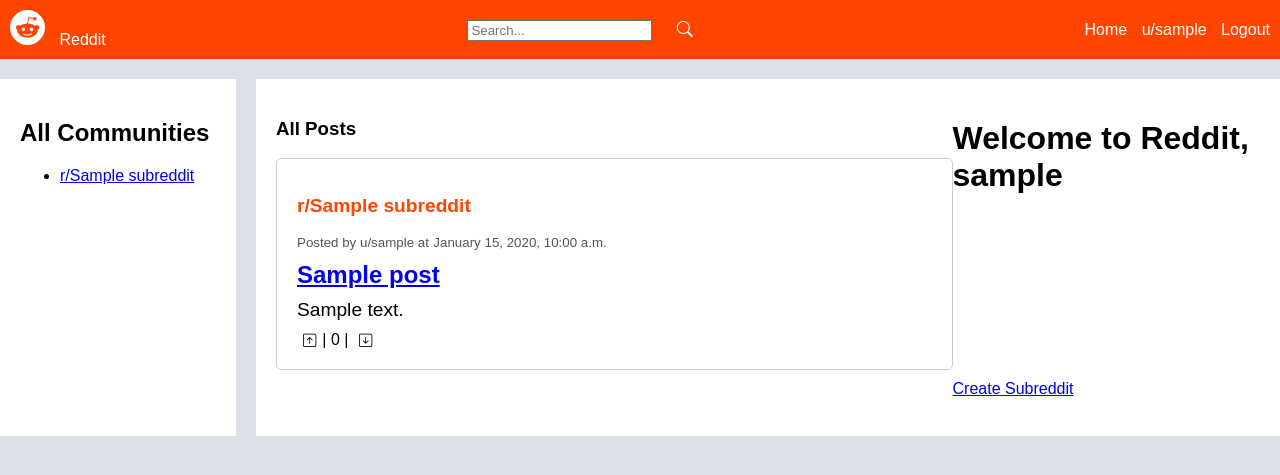
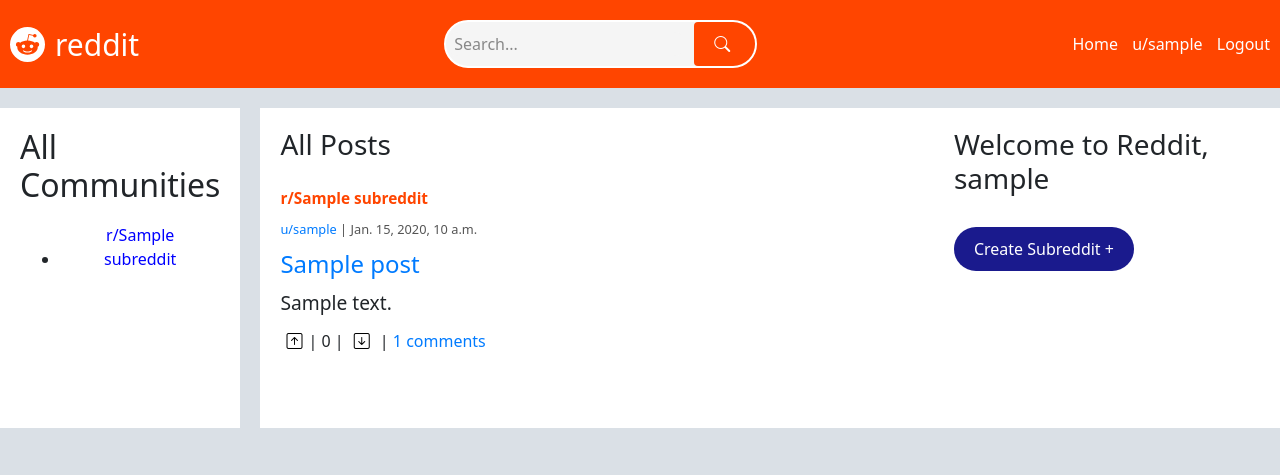
Before and after one commit to aditya23k/Reddit, a Django app: page / in a window 1280 px wide. Shown: the top 475 px of the page. Run offline with Django 3.2, Linux system fonts and the light colour scheme; a user stored in the database is signed in; tables that the repository leaves empty hold one stand-in row (values such as "Sample post"); some libraries are stand-ins or nearby versions.

Commit message:
made modifications to homepage, subreddit page

```diff
--- a/reddit/reddit_users/templates/reddit_users/homepage.html
+++ b/reddit/reddit_users/templates/reddit_users/homepage.html
@@ -5,9 +5,21 @@
   <div class="posts">
     {% for post in posts %}
     <div class="post">
-      <h2 class="subreddit-title">r/{{ post.subreddit.name }}</h2>
-      <small>Posted by u/{{ post.author.username }} at</small>
-      <small>{{ post.created_at|date:"F j, Y, g:i a" }}</small>
+      <small>
+        <h2 class="subreddit-title">
+          <a
+            href="{% url 'subreddits:view_subreddit' post.subreddit.id %}"
+            style="color: #ff4500"
+            >r/{{ post.subreddit.name }}</a
+          >
+        </h2>
+      </small>
+      <small
+        ><a href="{% url 'reddit_users:view_profile' user.username %}"
+          >u/{{ post.author.username }}</a
+        >
+        | {{ post.created_at }}</small
+      >
       <h3 class="post-title">
         <a href="{% url 'posts:view_post' post.id %}">{{ post.title }}</a>
       </h3>
@@ -28,6 +40,10 @@
         >
           <i class="bi bi-arrow-down-square"></i>
         </button>
+        |
+        <a href="{% url 'posts:view_post' post.id %}">
+          {{ post.comments.count }} comments
+        </a>
       </div>
     </div>
     {% endfor %}
@@ -36,13 +52,17 @@
   <p>No posts yet.</p>
   {% endif %}
 </div>
-{% if user.is_authenticated %}
-<h1>Welcome to Reddit, {{user.username}}</h1>
-<br />
-<a href="{% url 'subreddits:create_subreddit' %}">Create Subreddit</a>
-{% else %}
-<h1>Welcome to Reddit</h1>
-{% endif %}
+<div class="main-side-container">
+  {% if user.is_authenticated %}
+  <h3>Welcome to Reddit, {{user.username}}</h3>
+  <br />
+  <a href="{% url 'subreddits:create_subreddit' %}" class="custom-btn"
+    >Create Subreddit +</a
+  >
+  {% else %}
+  <h1>Welcome to Reddit</h1>
+  {% endif %}
+</div>
 <br />
 <script>
   document.querySelectorAll(".vote-btn").forEach((button) => {
--- a/reddit/reddit_users/urls.py
+++ b/reddit/reddit_users/urls.py
@@ -14,4 +14,5 @@ urlpatterns = [
          views.follow_user, name='follow_user'),
     path('profile/<str:username>/unfollow/',
          views.unfollow_user, name='unfollow_user'),
+    path('search/', views.search, name='search')
 ]
--- a/reddit/reddit_users/views.py
+++ b/reddit/reddit_users/views.py
@@ -7,6 +7,10 @@ from .models import RedditUser
 from posts.models import Post
 from comments.models import Comment
 from follow.models import Follow
+from subreddits.models import Subreddit
+from django.http import JsonResponse
+from django.db.models import Q
+
 
 # Create your views here.
 
@@ -133,3 +137,22 @@ def login(request):
 def logout(request):
     auth.logout(request)
     return redirect('reddit_users:index')
+
+
+def search(request):
+    query = request.GET.get('query')
+
+    subreddits = Subreddit.objects.filter(name__icontains=query)
+    users = User.objects.filter(username__icontains=query)
+    posts = Post.objects.filter(
+        Q(title__icontains=query) | Q(content__icontains=query))
+    # print(f"Subreddits: {subreddits}")
+    # print(f"Users: {users}")
+    # print(f"Posts: {posts}")
+    results = {
+        'subreddits': [{'id': subreddit.id, 'name': subreddit.name} for subreddit in subreddits],
+        'users': [{'username': user.username} for user in users],
+        'posts': [{'id': post.id, 'title': post.title, 'author': post.author.username} for post in posts]
+    }
+    print(results)
+    return JsonResponse(results)
--- a/reddit/static/css/base.css
+++ b/reddit/static/css/base.css
@@ -1,3 +1,8 @@
+* {
+  font-family: system-ui, "Segoe UI", Roboto, Helvetica, Arial, sans-serif,
+    "Apple Color Emoji", "Segoe UI Emoji", "Segoe UI Symbol";
+}
+
 body {
   font-family: Arial, sans-serif;
   background-color: #dae0e6;
@@ -12,6 +17,66 @@ nav {
   display: flex;
   justify-content: space-between;
   align-items: center;
+}
+.logo {
+  display: flex;
+  align-items: center;
+}
+.logo a {
+  color: white;
+  text-decoration: none;
+  font-size: 30px;
+}
+/* Base styles for the search bar */
+.search-bar {
+  display: flex;
+  justify-content: center;
+  align-items: center;
+  margin: 0 auto;
+  padding: 10px;
+}
+
+.search-bar form {
+  display: flex;
+  align-items: center;
+  background-color: #f5f5f5;
+  border-radius: 30px;
+  border: 2px solid #fff;
+  overflow: hidden;
+}
+
+.search-bar input[type="text"] {
+  width: 15rem;
+  height: 1.5rem;
+  padding: 10px 20px;
+  border: none;
+  border-radius: 25px 0 0 25px;
+  outline: none;
+  font-size: 16px;
+  background-color: #f5f5f5;
+}
+
+.search-bar input[type="text"]::placeholder {
+  color: #888;
+}
+
+.search-bar button {
+  background-color: #ff4500;
+  border: none;
+  padding: 10px 20px;
+  border-radius: 0 25px 25px 0;
+  cursor: pointer;
+  color: #fff;
+  font-size: 16px;
+  transition: background-color 0.3s;
+}
+
+.search-bar button:hover {
+  background-color: #e03d00;
+}
+
+.search-bar button i {
+  margin-right: 5px;
 }
 
 nav a {
@@ -31,6 +96,22 @@ aside {
   background-color: #fff;
   margin-right: 20px;
 }
+.subreddit-btn {
+  display: inline-block;
+  padding: 10px 20px;
+  font-size: 16px;
+  color: blue;
+  background-color: #fff; /* Dark blue color */
+  text-align: center;
+  text-decoration: none;
+  border: none;
+  border-radius: 30px;
+  transition: background-color 0.3s ease;
+}
+
+.subreddit-btn:hover {
+  background-color: #ff4500; /* Darker blue on hover */
+}
 
 main {
   display: grid;
@@ -47,16 +128,34 @@ main .about-subreddit {
   margin-top: 20px; /* Add some margin for better spacing */
 }
 
+.custom-btn {
+  display: inline-block;
+  padding: 10px 20px;
+  font-size: 16px;
+  color: #fff;
+  background-color: #1a1a8d; /* Dark blue color */
+  text-align: center;
+  text-decoration: none;
+  border: none;
+  border-radius: 30px;
+  transition: background-color 0.3s ease;
+}
+
+.custom-btn:hover {
+  background-color: #000066; /* Darker blue on hover */
+}
+
 .posts {
-  border: 1px solid #ccc;
+  /* border: 1px solid #ccc; */
   background-color: #fff;
-  padding: 10px;
+  padding-top: 10px;
+  padding-bottom: 10px;
   border-radius: 5px;
   margin-bottom: 10px;
 }
 
 .post {
-  padding: 10px;
+  padding: 10px 0 10px 0;
   border-bottom: 1px solid #ccc;
 }
 
--- a/reddit/templates/base.html
+++ b/reddit/templates/base.html
@@ -6,11 +6,16 @@
     <meta charset="UTF-8" />
     <meta name="viewport" content="width=device-width, initial-scale=1.0" />
     <title>{% block title %}Reddit Clone{% endblock %}</title>
-    <link rel="stylesheet" href="{% static 'css/base.css' %}" />
+
     <link
       rel="stylesheet"
       href="https://cdn.jsdelivr.net/npm/bootstrap-icons@1.11.3/font/bootstrap-icons.min.css"
     />
+    <link
+      href="https://stackpath.bootstrapcdn.com/bootstrap/4.5.2/css/bootstrap.min.css"
+      rel="stylesheet"
+    />
+    <link rel="stylesheet" href="{% static 'css/base.css' %}" />
   </head>
   <body>
     <nav>
@@ -30,7 +35,7 @@
             d="M16 8A8 8 0 1 1 0 8a8 8 0 0 1 16 0m-3.828-1.165c-.315 0-.602.124-.812.325-.801-.573-1.9-.945-3.121-.993l.534-2.501 1.738.372a.83.83 0 1 0 .83-.869.83.83 0 0 0-.744.468l-1.938-.41a.2.2 0 0 0-.153.028.2.2 0 0 0-.086.134l-.592 2.788c-1.24.038-2.358.41-3.17.992-.21-.2-.496-.324-.81-.324a1.163 1.163 0 0 0-.478 2.224q-.03.17-.029.353c0 1.795 2.091 3.256 4.669 3.256s4.668-1.451 4.668-3.256c0-.114-.01-.238-.029-.353.401-.181.688-.592.688-1.069 0-.65-.525-1.165-1.165-1.165"
           />
         </svg>
-        <a href="{% url 'reddit_users:index' %}">Reddit</a>
+        <a href="{% url 'reddit_users:index' %}">reddit</a>
       </div>
       <div class="search-bar">
         <form
@@ -38,7 +43,20 @@
           method="GET"
           action="{% url 'reddit_users:search' %}"
         >
-          <input type="text" name="query" placeholder="Search..." required />
+          <input
+            type="text"
+            name="query"
+            placeholder="Search..."
+            required
+            style="
+              width: 15rem;
+              height: 1.5rem;
+              padding: 0.5rem;
+              margin-right: 0.5rem;
+              border-radius: 5rem;
+              /* border: 1px solid #ccc; */
+            "
+          />
           <button type="submit"><i class="bi bi-search"></i></button>
         </form>
       </div>
@@ -72,7 +90,9 @@
         <ul>
           {% for subreddit in subreddits %}
           <li>
-            <a href="{% url 'subreddits:view_subreddit' subreddit.id %}"
+            <a
+              href="{% url 'subreddits:view_subreddit' subreddit.id %}"
+              class="subreddit-btn"
               >r/{{ subreddit.name }}</a
             >
           </li>
@@ -89,9 +109,11 @@
     <script>
       const modal = document.getElementById("searchModal");
       const span = document.getElementsByClassName("close")[0];
+
       span.onclick = function () {
         modal.style.display = "none";
       };
+
       window.onclick = function (event) {
         if (event.target == modal) {
           modal.style.display = "none";
@@ -108,6 +130,7 @@
             .then((data) => {
               const resultsDiv = document.getElementById("search-results");
               resultsDiv.innerHTML = "";
+
               if (data.subreddits.length > 0) {
                 const subredditsDiv = document.createElement("div");
                 subredditsDiv.innerHTML = "<h3>In Subreddits</h3>";
@@ -119,6 +142,7 @@
                 });
                 resultsDiv.appendChild(subredditsDiv);
               }
+
               if (data.users.length > 0) {
                 const usersDiv = document.createElement("div");
                 usersDiv.innerHTML = "<h3>In Users</h3>";
@@ -130,9 +154,30 @@
                 });
                 resultsDiv.appendChild(usersDiv);
               }
-              if (data.subreddits.length === 0 && data.users.length === 0) {
+
+              if (data.posts.length > 0) {
+                const postsDiv = document.createElement("div");
+                postsDiv.innerHTML = "<h3>In Posts</h3>";
+                data.posts.forEach((post) => {
+                  const link = document.createElement("a");
+                  link.href = `/post/${post.id}/`;
+                  link.textContent = post.title;
+                  const author = document.createElement("p");
+                  author.textContent = `by u/${post.author}`;
+                  postsDiv.appendChild(link);
+                  postsDiv.appendChild(author);
+                });
+                resultsDiv.appendChild(postsDiv);
+              }
+
+              if (
+                data.subreddits.length === 0 &&
+                data.users.length === 0 &&
+                data.posts.length === 0
+              ) {
                 resultsDiv.textContent = "No results found.";
               }
+
               modal.style.display = "block";
             });
         });
```
Also changed, not shown: reddit/subreddits/templates/subreddits/create_subreddit.html (+26 -17 lines), reddit/subreddits/templates/subreddits/view_subreddit.html (+10 -1 lines).
